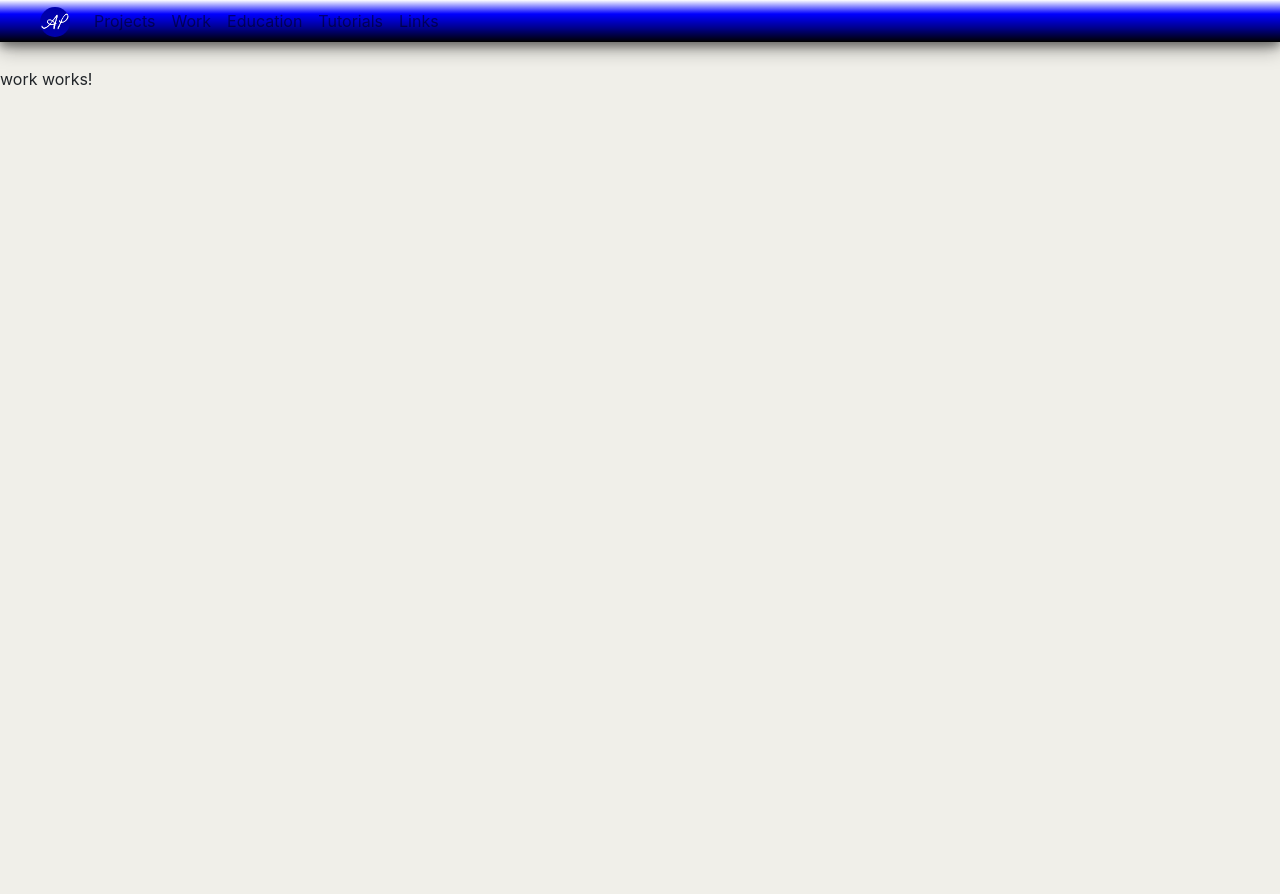
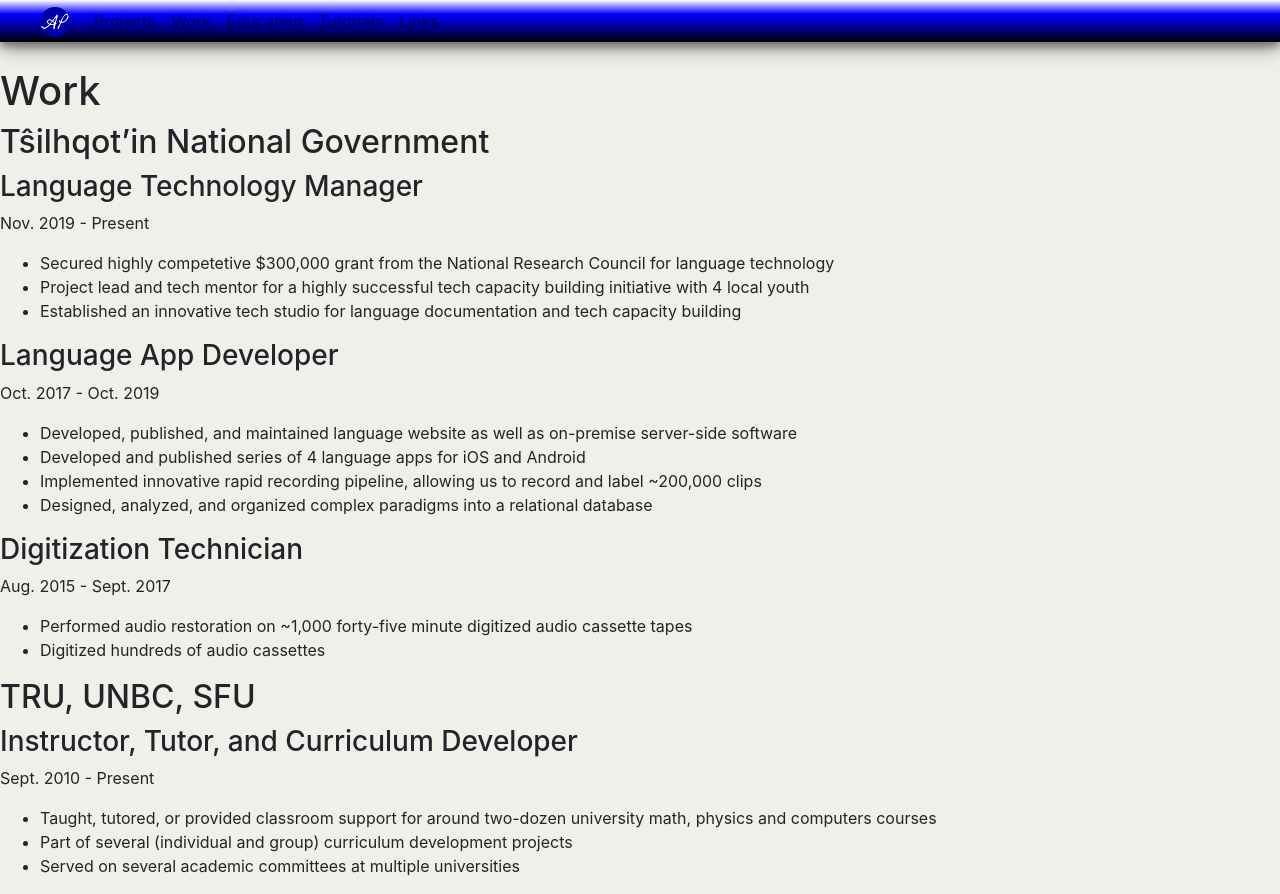
Before and after one commit to aaron-plahn/digiteched, an Angular app: page /work in a window 1280 px wide. Before the commit the page ends 800 px from the top, so only its background shows below. Built offline with nearby package versions, Linux system fonts and the light colour scheme.

Commit message:
feat(work): Add content for work page
The implementation follows the same approach taken for the education component.

```diff
--- a/src/app/pages/work/work.component.html
+++ b/src/app/pages/work/work.component.html
@@ -1 +1,13 @@
-<p>work works!</p>
+<h1>Work</h1>
+<div *ngFor="let item of items">
+    <h2>{{ item.employer }}</h2>
+    <div *ngFor="let job of item.jobs">
+        <h3>{{ job.position }}</h3>
+        <p>{{ job.startDate }} - {{ job.endDate }}</p>
+        <ul>
+            <li *ngFor = "let point of job.bullets">
+                {{ point }}
+            </li>
+        </ul>
+    </div>
+</div>
--- a/src/app/pages/work/work.component.ts
+++ b/src/app/pages/work/work.component.ts
@@ -1,4 +1,5 @@
 import { Component, OnInit } from '@angular/core';
+import { WorkItem, JobItem } from '../../types/types';
 
 @Component({
   selector: 'app-work',
@@ -7,6 +8,71 @@
 })
 export class WorkComponent implements OnInit {
 
+  tngLangTechMgr: JobItem = {
+    position: "Language Technology Manager",
+    startDate: "Nov. 2019",
+    endDate: "Present",
+    bullets: [
+      "Secured highly competetive $300,000 grant from the National Research Council for language technology",
+      "Project lead and tech mentor for a highly successful tech capacity building initiative with 4 local youth",
+      "Established an innovative tech studio for language documentation and tech capacity building",
+    ]
+  }
+
+  tngAppDev: JobItem = {
+    position: "Language App Developer",
+    startDate: "Oct. 2017",
+    endDate: "Oct. 2019",
+    bullets: [
+      "Developed, published, and maintained language website as well as on-premise server-side software",
+      "Developed and published series of 4 language apps for iOS and Android",
+      "Implemented innovative rapid recording pipeline, allowing us to record and label ~200,000 clips",
+      "Designed, analyzed, and organized complex paradigms into a relational database"
+    ]
+  }
+
+  tngDigiTech: JobItem = {
+    position: "Digitization Technician",
+    startDate: "Aug. 2015",
+    endDate: "Sept. 2017",
+    bullets: [
+      "Performed audio restoration on ~1,000 forty-five minute digitized audio cassette tapes",
+      "Digitized hundreds of audio cassettes"
+    ]
+  }
+
+  teaching: JobItem = {
+    position: "Instructor, Tutor, and Curriculum Developer",
+    startDate: "Sept. 2010",
+    endDate: "Present",
+    bullets: [
+      "Taught, tutored, or provided classroom support for around two-dozen university math, physics and computers courses",
+      "Part of several (individual and group) curriculum development projects",
+      "Served on several academic committees at multiple universities"
+    ]
+  }
+
+  tng: WorkItem = {
+    employer: "Tŝilhqot’in National Government",
+    jobs: [
+      this.tngLangTechMgr,
+      this.tngAppDev,
+      this.tngDigiTech
+    ]
+  }
+
+  instructor: WorkItem = {
+    employer:"TRU, UNBC, SFU",
+    jobs: [
+      this.teaching
+    ]
+  }
+
+  items: WorkItem[] = [
+    this.tng,
+    this.instructor
+  ]
+
   constructor() { }
 
   ngOnInit(): void {
```
Also changed, not shown: src/app/types/types.ts (+12 -0 lines).
